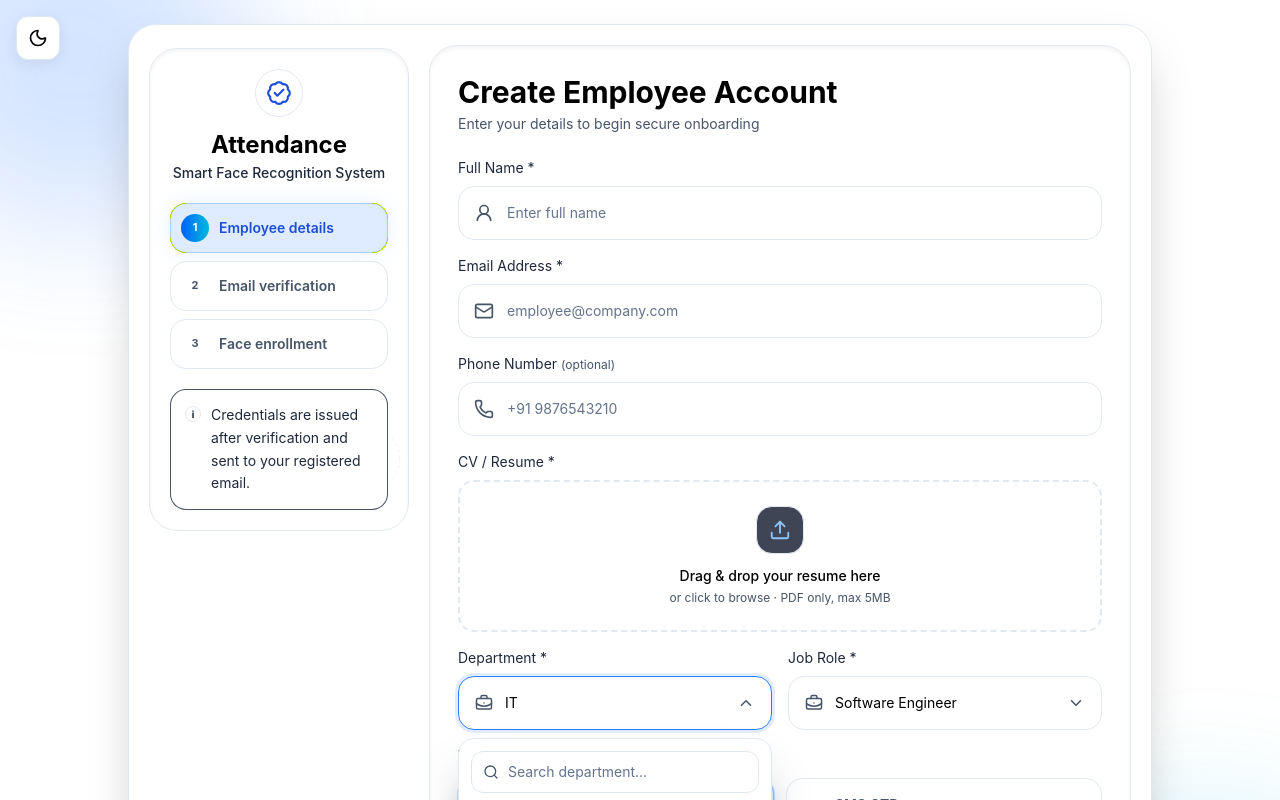
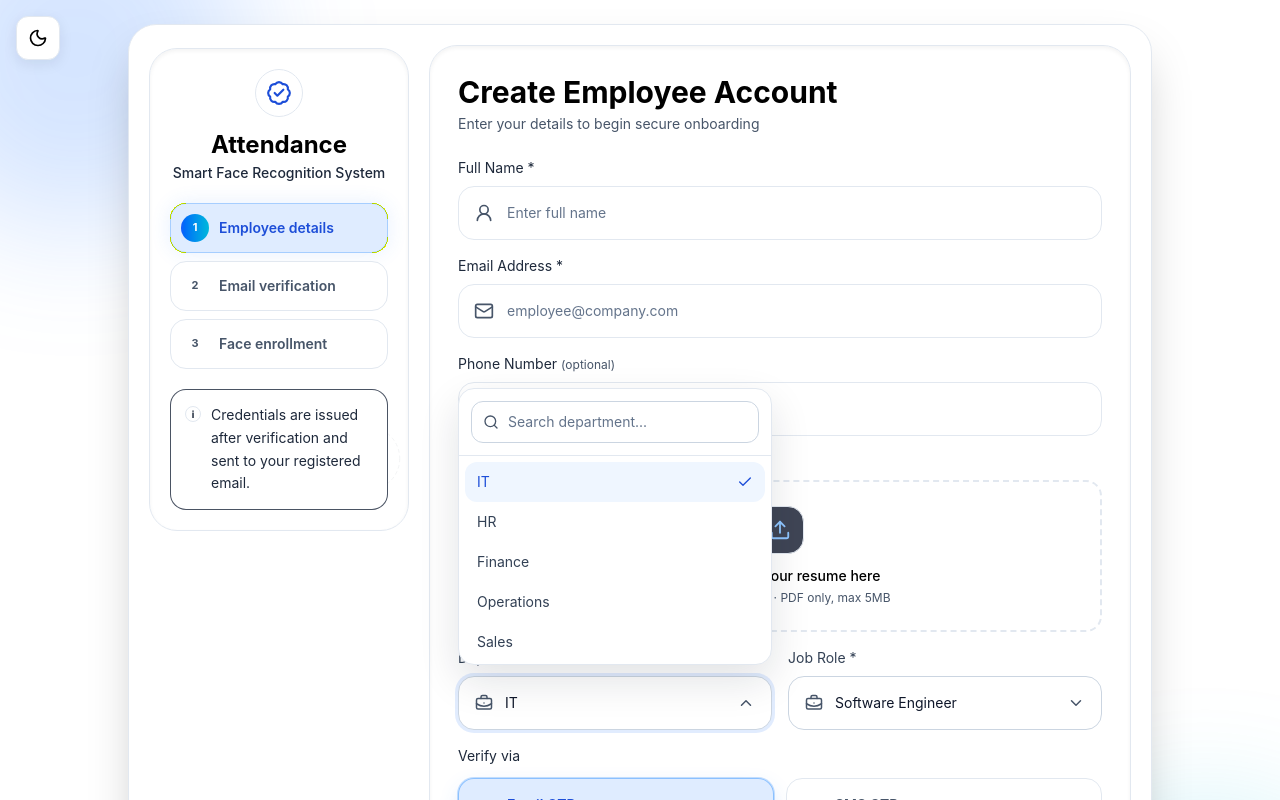
Before and after one commit to gurbhej23/AttendanceFaceAuth, a React (Vite) app in the folder frontend/frontend/: page /register in a window 1280 px wide. Both pictures are taken after a click on the button "IT". Shown: the top 800 px of the page. Built offline with nearby package versions, Linux system fonts and the light colour scheme; no server answers.

Commit message:
fix issues

```diff
--- a/frontend/frontend/src/components/auth/SearchableSelect.tsx
+++ b/frontend/frontend/src/components/auth/SearchableSelect.tsx
@@ -1,4 +1,12 @@
-import { useEffect, useMemo, useRef, useState } from "react";
+import {
+  useCallback,
+  useEffect,
+  useLayoutEffect,
+  useMemo,
+  useRef,
+  useState,
+} from "react";
+import { createPortal } from "react-dom";
 import { Check, ChevronDown, Search } from "lucide-react";
 
 interface Props {
@@ -10,6 +18,11 @@ interface Props {
   icon?: React.ReactNode;
 }
 
+const PANEL_EST_HEIGHT = 280;
+const VIEWPORT_PAD = 12;
+
+type PanelPos = { top: number; left: number; width: number };
+
 export default function SearchableSelect({
   label,
   value,
@@ -20,7 +33,13 @@ export default function SearchableSelect({
 }: Props) {
   const [open, setOpen] = useState(false);
   const [query, setQuery] = useState("");
-  const rootRef = useRef<HTMLDivElement>(null);
+  const triggerRef = useRef<HTMLDivElement>(null);
+  const panelRef = useRef<HTMLDivElement>(null);
+  const [panelPos, setPanelPos] = useState<PanelPos>({
+    top: 0,
+    left: 0,
+    width: 280,
+  });
 
   const filtered = useMemo(() => {
     const q = query.trim().toLowerCase();
@@ -28,42 +47,87 @@ export default function SearchableSelect({
     return options.filter((opt) => opt.toLowerCase().includes(q));
   }, [options, query]);
 
+  const updatePanelPosition = useCallback(() => {
+    const trigger = triggerRef.current;
+    if (!trigger) return;
+
+    const rect = trigger.getBoundingClientRect();
+    const width = rect.width;
+    let left = rect.left;
+    let top = rect.bottom + 8;
+
+    if (left + width > window.innerWidth - VIEWPORT_PAD) {
+      left = window.innerWidth - width - VIEWPORT_PAD;
+    }
+    left = Math.max(VIEWPORT_PAD, left);
+
+    const spaceBelow = window.innerHeight - rect.bottom;
+    if (spaceBelow < PANEL_EST_HEIGHT && rect.top > PANEL_EST_HEIGHT) {
+      top = rect.top - PANEL_EST_HEIGHT - 8;
+    }
+
+    setPanelPos({ top, left, width });
+  }, []);
+
+  const closeMenu = useCallback(() => {
+    setOpen(false);
+    setQuery("");
+  }, []);
+
+  useLayoutEffect(() => {
+    if (!open) return;
+    updatePanelPosition();
+  }, [open, updatePanelPosition]);
+
+  useEffect(() => {
+    if (!open) return;
+
+    const onReposition = () => updatePanelPosition();
+    window.addEventListener("resize", onReposition);
+    window.addEventListener("scroll", onReposition, true);
+
+    return () => {
+      window.removeEventListener("resize", onReposition);
+      window.removeEventListener("scroll", onReposition, true);
+    };
+  }, [open, updatePanelPosition]);
+
   useEffect(() => {
     const onDocClick = (e: MouseEvent) => {
-      if (!rootRef.current?.contains(e.target as Node)) {
-        setOpen(false);
-        setQuery("");
+      const target = e.target as Node;
+      if (
+        triggerRef.current?.contains(target) ||
+        panelRef.current?.contains(target)
+      ) {
+        return;
       }
+      closeMenu();
     };
+
+    const onKey = (e: KeyboardEvent) => {
+      if (e.key === "Escape") closeMenu();
+    };
+
     document.addEventListener("mousedown", onDocClick);
-    return () => document.removeEventListener("mousedown", onDocClick);
-  }, []);
+    document.addEventListener("keydown", onKey);
+    return () => {
+      document.removeEventListener("mousedown", onDocClick);
+      document.removeEventListener("keydown", onKey);
+    };
+  }, [closeMenu]);
 
-  return (
-    <label className="block text-sm text-slate-300">
-      {label}
-      <div ref={rootRef} className="relative mt-2">
-        <button
-          type="button"
-          onClick={() => setOpen((v) => !v)}
-          className={`flex w-full items-center gap-3 rounded-2xl border bg-slate-950/80 p-4 text-left text-white outline-none transition-all duration-300 ease-[cubic-bezier(0.25,1,0.5,1)] ${
-            open
-              ? "border-blue-500 shadow-[0_0_0_3px_rgba(59,130,246,0.15)]"
-              : "border-slate-700 hover:border-slate-600"
-          }`}
+  const panel =
+    open &&
+    createPortal(
+      <div
+        ref={panelRef}
+        style={{
+          top: panelPos.top,
+          left: panelPos.left,
+          width: panelPos.width,
+        }}
+        className="search-select-menu search-select-menu-portal fixed z-[110] overflow-hidden rounded-2xl border border-slate-700 bg-slate-900 shadow-2xl"
       >
-          {icon && <span className="shrink-0 text-slate-400">{icon}</span>}
-          <span className="min-w-0 flex-1 truncate">{value}</span>
-          <ChevronDown
-            size={18}
-            className={`shrink-0 text-slate-400 transition-transform duration-300 ${
-              open ? "rotate-180" : ""
-            }`}
-          />
-        </button>
-
-        {open && (
-          <div className="search-select-menu absolute z-30 mt-2 w-full overflow-hidden rounded-2xl border border-slate-700 bg-slate-900 shadow-2xl">
         <div className="border-b border-slate-700/80 p-3">
           <div className="relative">
             <Search
@@ -75,7 +139,7 @@ export default function SearchableSelect({
               value={query}
               onChange={(e) => setQuery(e.target.value)}
               placeholder={placeholder}
-                  className="w-full rounded-xl border border-slate-700 bg-slate-950 py-2.5 pl-9 pr-3 text-sm text-white outline-none transition focus:border-blue-500"
+              className="search-select-input w-full rounded-xl border border-slate-700 bg-slate-950 py-2.5 pl-9 pr-3 text-sm text-white outline-none transition focus:border-blue-500"
               autoFocus
             />
           </div>
@@ -94,8 +158,7 @@ export default function SearchableSelect({
                     type="button"
                     onClick={() => {
                       onChange(opt);
-                          setOpen(false);
-                          setQuery("");
+                      closeMenu();
                     }}
                     className={`flex w-full items-center justify-between rounded-xl px-3 py-2.5 text-left text-sm transition-colors duration-200 ${
                       selected
@@ -111,8 +174,40 @@ export default function SearchableSelect({
             })
           )}
         </ul>
-          </div>
-        )}
+      </div>,
+      document.body,
+    );
+
+  return (
+    <label className="search-select-field block min-w-0 text-sm text-slate-300">
+      {label}
+      <div ref={triggerRef} className="relative mt-2 min-w-0">
+        <button
+          type="button"
+          onClick={() => {
+            if (open) {
+              closeMenu();
+              return;
+            }
+            setOpen(true);
+            requestAnimationFrame(updatePanelPosition);
+          }}
+          className={`search-select-trigger flex w-full min-w-0 items-center gap-3 rounded-2xl border bg-slate-950/80 p-4 text-left text-white outline-none transition-all duration-300 ease-[cubic-bezier(0.25,1,0.5,1)] ${
+            open
+              ? "border-blue-500 shadow-[0_0_0_3px_rgba(59,130,246,0.15)]"
+              : "border-slate-700 hover:border-slate-600"
+          }`}
+        >
+          {icon && <span className="shrink-0 text-slate-400">{icon}</span>}
+          <span className="min-w-0 flex-1 truncate">{value}</span>
+          <ChevronDown
+            size={18}
+            className={`shrink-0 text-slate-400 transition-transform duration-300 ${
+              open ? "rotate-180" : ""
+            }`}
+          />
+        </button>
+        {panel}
       </div>
     </label>
   );
--- /dev/null
+++ b/frontend/frontend/src/constants/departments.ts
@@ -0,0 +1,91 @@
+export const DEPARTMENTS = [
+  "IT",
+  "HR",
+  "Finance",
+  "Operations",
+  "Sales",
+  "Marketing",
+] as const;
+
+export type Department = (typeof DEPARTMENTS)[number];
+
+export const DEPARTMENT_JOB_ROLES: Record<string, string[]> = {
+  IT: [
+    "Software Engineer",
+    "Frontend Developer",
+    "Backend Developer",
+    "Full Stack Developer",
+    "DevOps Engineer",
+    "QA Engineer",
+    "UI/UX Designer",
+    "Project Manager",
+    "Team Lead",
+    "Intern",
+  ],
+  HR: [
+    "HR Executive",
+    "HR Manager",
+    "Recruiter",
+    "Talent Acquisition Specialist",
+    "Intern",
+  ],
+  Finance: [
+    "Accountant",
+    "Financial Analyst",
+    "Finance Manager",
+    "Accounts Executive",
+    "Intern",
+  ],
+  Operations: [
+    "Operations Executive",
+    "Operations Manager",
+    "Logistics Coordinator",
+    "Admin Executive",
+    "Intern",
+  ],
+  Sales: [
+    "Sales Executive",
+    "Sales Manager",
+    "Business Development Executive",
+    "Account Manager",
+    "Intern",
+  ],
+  Marketing: [
+    "Marketing Executive",
+    "Marketing Manager",
+    "Content Writer",
+    "Social Media Manager",
+    "Digital Marketing Specialist",
+    "Intern",
+  ],
+  General: ["Executive", "Manager", "Intern"],
+};
+
+const DEFAULT_DEPARTMENT = "IT";
+
+export function getJobRolesForDepartment(
+  department: string,
+  currentRole?: string,
+): string[] {
+  const roles = [
+    ...(DEPARTMENT_JOB_ROLES[department] ??
+      DEPARTMENT_JOB_ROLES[DEFAULT_DEPARTMENT]),
+  ];
+  if (currentRole && !roles.includes(currentRole)) {
+    roles.unshift(currentRole);
+  }
+  return roles;
+}
+
+export function pickDesignationForDepartment(
+  department: string,
+  currentDesignation: string,
+): string {
+  const roles = getJobRolesForDepartment(department);
+  if (roles.includes(currentDesignation)) return currentDesignation;
+  return roles[0] ?? "";
+}
+
+export const ALL_JOB_ROLES = Array.from(
+  new Set(Object.values(DEPARTMENT_JOB_ROLES).flat()),
+).sort();
--- a/frontend/frontend/src/pages/admin/AdminCreateEmployee.tsx
+++ b/frontend/frontend/src/pages/admin/AdminCreateEmployee.tsx
@@ -1,39 +1,18 @@
-// src/pages/AdminCreateEmployee.tsx
 import { useState, useRef, useEffect } from "react";
 import { useNavigate } from "react-router-dom";
 import Webcam from "react-webcam";
 import API from "../../services/api";
 import Button from "../../components/common/Button";
 import { ArrowLeft } from "lucide-react";
+import {
+  DEPARTMENTS,
+  getJobRolesForDepartment,
+  pickDesignationForDepartment,
+} from "../../constants/departments";
 
 type BorderStatus = "idle" | "scanning" | "success" | "error";
 
-const DEPARTMENTS = [
-  "IT",
-  "HR",
-  "Finance",
-  "Operations",
-  "Sales",
-  "Marketing",
-  "General",
-];
-const DESIGNATIONS = [
-  "Software Engineer",
-  "Frontend Developer",
-  "Backend Developer",
-  "Full Stack Developer",
-  "DevOps Engineer",
-  "QA Engineer",
-  "UI/UX Designer",
-  "Project Manager",
-  "HR Executive",
-  "Accountant",
-  "Operations Executive",
-  "Sales Executive",
-  "Intern",
-  "Team Lead",
-  "Manager",
-];
+const ADMIN_DEPARTMENTS = [...DEPARTMENTS, "General"] as const;
 
 interface CreatedEmployee {
   employee_id: string;
@@ -490,12 +469,20 @@ export default function AdminCreateEmployee() {
               </label>
               <select
                 value={form.department}
-                onChange={(e) =>
-                  setForm({ ...form, department: e.target.value })
-                }
+                onChange={(e) => {
+                  const department = e.target.value;
+                  setForm((prev) => ({
+                    ...prev,
+                    department,
+                    designation: pickDesignationForDepartment(
+                      department,
+                      prev.designation,
+                    ),
+                  }));
+                }}
                 className="w-full p-4 rounded-2xl bg-slate-900 border border-slate-700 text-white outline-none focus:border-blue-500 transition"
               >
-                {DEPARTMENTS.map((d) => (
+                {ADMIN_DEPARTMENTS.map((d) => (
                   <option key={d} value={d}>
                     {d}
                   </option>
@@ -513,11 +500,13 @@ export default function AdminCreateEmployee() {
                 }
                 className="w-full p-4 rounded-2xl bg-slate-900 border border-slate-700 text-white outline-none focus:border-blue-500 transition"
               >
-                {DESIGNATIONS.map((d) => (
+                {getJobRolesForDepartment(form.department, form.designation).map(
+                  (d) => (
                   <option key={d} value={d}>
                     {d}
                   </option>
-                ))}
+                ),
+                )}
               </select>
             </div>
           </div>
--- a/frontend/frontend/src/pages/admin/AdminEmployees.tsx
+++ b/frontend/frontend/src/pages/admin/AdminEmployees.tsx
@@ -4,23 +4,7 @@ import API from "../../services/api";
 import Input from "../../components/common/Input";
 import Button from "../../components/common/Button";
 import { isAdminOrHR } from "../../utils/auth";
-
-const DEPARTMENTS = ["IT", "HR", "Finance", "Operations", "Sales", "Marketing"];
-const JOB_ROLES = [
-  "Software Engineer",
-  "Frontend Developer",
-  "Backend Developer",
-  "QA Engineer",
-  "HR Executive",
-  "Accountant",
-  "Operations Executive",
-  "Sales Executive",
-  "Full Stack Developer",
-  "DevOps Engineer",
-  "UI/UX Designer",
-  "Intern",
-  "Project Manager",
-];
+import { ALL_JOB_ROLES, DEPARTMENTS } from "../../constants/departments";
 
 interface Employee {
   employee_id: string;
@@ -361,7 +345,7 @@ export default function AdminEmployees() {
                   }
                   className="mt-2 w-full rounded-2xl border border-slate-700 bg-slate-950 p-3 text-white outline-none focus:border-blue-500"
                 >
-                  {JOB_ROLES.map((item) => (
+                  {ALL_JOB_ROLES.map((item) => (
                     <option key={item} value={item}>
                       {item}
                     </option>
--- a/frontend/frontend/src/pages/admin/AdminProfile.tsx
+++ b/frontend/frontend/src/pages/admin/AdminProfile.tsx
@@ -1,6 +1,7 @@
 import {
   useCallback,
   useEffect,
+  useMemo,
   useRef,
   useState,
 } from "react";
@@ -17,23 +18,11 @@ import SearchableSelect from "../../components/auth/SearchableSelect";
 import CvDropZone from "../../components/auth/CvDropZone";
 import { getMediaUrl } from "../../utils/chatHelpers";
 import { ArrowLeft, BriefcaseBusiness, Camera, Download, FileText, X } from "lucide-react";
-
-const DEPARTMENTS = ["IT", "HR", "Finance", "Operations", "Sales", "Marketing"];
-const JOB_ROLES = [
-  "Software Engineer",
-  "Frontend Developer",
-  "Backend Developer",
-  "QA Engineer",
-  "HR Executive",
-  "Accountant",
-  "Operations Executive",
-  "Sales Executive",
-  "Full Stack Developer",
-  "DevOps Engineer",
-  "UI/UX Designer",
-  "Intern",
-  "Project Manager",
-];
+import {
+  DEPARTMENTS,
+  getJobRolesForDepartment,
+  pickDesignationForDepartment,
+} from "../../constants/departments";
 
 interface EmployeeProfile {
   employee_id: string;
@@ -80,6 +69,16 @@ export default function AdminProfile() {
   const [selectedImage, setSelectedImage] = useState<string | null>(null);
 
   const employeeId = localStorage.getItem("employee_id") || "";
+
+  const jobRoleOptions = useMemo(
+    () => getJobRolesForDepartment(department, designation),
+    [department, designation],
+  );
+
+  const handleDepartmentChange = (next: string) => {
+    setDepartment(next);
+    setDesignation((current) => pickDesignationForDepartment(next, current));
+  };
 
   const showToast = (msg: string, ok = true) => {
     setToast({ msg, ok });
@@ -452,7 +451,7 @@ export default function AdminProfile() {
                 Update your personal and role information
               </p>
               <div className="grid gap-4 md:grid-cols-2">
-                <label className="text-sm text-slate-400">
+                <label className="min-w-0 text-sm text-slate-400">
                   Full name
                   <Input
                     value={name}
@@ -460,7 +459,7 @@ export default function AdminProfile() {
                     className={fieldClass}
                   />
                 </label>
-                <label className="text-sm text-slate-400">
+                <label className="min-w-0 text-sm text-slate-400">
                   Phone
                   <Input
                     value={phone}
@@ -468,22 +467,26 @@ export default function AdminProfile() {
                     className={fieldClass}
                   />
                 </label>
+                <div className="min-w-0">
                   <SearchableSelect
                     label="Department *"
                     value={department}
-                  options={DEPARTMENTS}
-                  onChange={setDepartment}
+                    options={[...DEPARTMENTS]}
+                    onChange={handleDepartmentChange}
                     icon={<BriefcaseBusiness size={18} />}
                     placeholder="Search department..."
                   />
+                </div>
+                <div className="min-w-0">
                   <SearchableSelect
                     label="Job Role *"
                     value={designation}
-                  options={JOB_ROLES}
+                    options={jobRoleOptions}
                     onChange={setDesignation}
                     icon={<BriefcaseBusiness size={18} />}
                     placeholder="Search role..."
                   />
+                </div>
               </div>
               <Button
                 text={saving ? "Saving..." : "Save profile"}
--- a/frontend/frontend/src/pages/auth/RegisterEmployeeView.tsx
+++ b/frontend/frontend/src/pages/auth/RegisterEmployeeView.tsx
@@ -14,35 +14,16 @@ import {
   UserRound,
 } from "lucide-react";
 import type { RefObject } from "react";
+import { useMemo } from "react";
+import {
+  DEPARTMENTS,
+  getJobRolesForDepartment,
+  pickDesignationForDepartment,
+} from "../../constants/departments";
 
 type Step = "form" | "otp" | "face";
 type VerifyMethod = "email" | "phone";
 type BorderStatus = "idle" | "scanning" | "success" | "error";
-
-const DEPARTMENTS = [
-  "IT",
-  "HR",
-  "Finance",
-  "Operations",
-  "Sales",
-  "Marketing",
-];
-
-const JOB_ROLES = [
-  "Software Engineer",
-  "Frontend Developer",
-  "Backend Developer",
-  "QA Engineer",
-  "HR Executive",
-  "Accountant",
-  "Operations Executive",
-  "Sales Executive",
-  "Full Stack Developer",
-  "DevOps Engineer",
-  "UI/UX Designer",
-  "Intern",
-  "Project Manager",
-];
 
 export interface RegisterViewProps {
   step: Step;
@@ -141,6 +122,11 @@ export default function RegisterEmployeeView(props: RegisterViewProps) {
     canvasRef,
     overlay,
   } = props;
+
+  const jobRoleOptions = useMemo(
+    () => getJobRolesForDepartment(formData.department, formData.designation),
+    [formData.department, formData.designation],
+  );
 
   return (
     <>
@@ -244,9 +230,16 @@ export default function RegisterEmployeeView(props: RegisterViewProps) {
                 <SearchableSelect
                   label="Department *"
                   value={formData.department}
-                  options={DEPARTMENTS}
+                  options={[...DEPARTMENTS]}
                   onChange={(department) =>
-                    setFormData({ ...formData, department })
+                    setFormData((prev) => ({
+                      ...prev,
+                      department,
+                      designation: pickDesignationForDepartment(
+                        department,
+                        prev.designation,
+                      ),
+                    }))
                   }
                   icon={<BriefcaseBusiness size={18} />}
                   placeholder="Search department..."
@@ -254,9 +247,9 @@ export default function RegisterEmployeeView(props: RegisterViewProps) {
                 <SearchableSelect
                   label="Job Role *"
                   value={formData.designation}
-                  options={JOB_ROLES}
+                  options={jobRoleOptions}
                   onChange={(designation) =>
-                    setFormData({ ...formData, designation })
+                    setFormData((prev) => ({ ...prev, designation }))
                   }
                   icon={<BriefcaseBusiness size={18} />}
                   placeholder="Search role..."
--- a/frontend/frontend/src/pages/employee/Profile.tsx
+++ b/frontend/frontend/src/pages/employee/Profile.tsx
@@ -1,6 +1,7 @@
 import {
   useCallback,
   useEffect,
+  useMemo,
   useRef,
   useState,
 } from "react";
@@ -17,23 +18,11 @@ import SearchableSelect from "../../components/auth/SearchableSelect";
 import CvDropZone from "../../components/auth/CvDropZone";
 import { getMediaUrl } from "../../utils/chatHelpers";
 import { ArrowLeft, BriefcaseBusiness, Camera, Download, FileText, X } from "lucide-react";
-
-const DEPARTMENTS = ["IT", "HR", "Finance", "Operations", "Sales", "Marketing"];
-const JOB_ROLES = [
-  "Software Engineer",
-  "Frontend Developer",
-  "Backend Developer",
-  "QA Engineer",
-  "HR Executive",
-  "Accountant",
-  "Operations Executive",
-  "Sales Executive",
-  "Full Stack Developer",
-  "DevOps Engineer",
-  "UI/UX Designer",
-  "Intern",
-  "Project Manager",
-];
+import {
+  DEPARTMENTS,
+  getJobRolesForDepartment,
+  pickDesignationForDepartment,
+} from "../../constants/departments";
 
 interface EmployeeProfile {
   employee_id: string;
@@ -80,6 +69,16 @@ export default function Profile() {
   const [selectedImage, setSelectedImage] = useState<string | null>(null);
 
   const employeeId = localStorage.getItem("employee_id") || "";
+
+  const jobRoleOptions = useMemo(
+    () => getJobRolesForDepartment(department, designation),
+    [department, designation],
+  );
+
+  const handleDepartmentChange = (next: string) => {
+    setDepartment(next);
+    setDesignation((current) => pickDesignationForDepartment(next, current));
+  };
 
   const showToast = (msg: string, ok = true) => {
     setToast({ msg, ok });
@@ -450,7 +449,7 @@ export default function Profile() {
                 Update your personal and role information
               </p>
               <div className="grid gap-4 md:grid-cols-2">
-                <label className="text-sm text-slate-400">
+                <label className="min-w-0 text-sm text-slate-400">
                   Full name
                   <Input
                     value={name}
@@ -458,7 +457,7 @@ export default function Profile() {
                     className={fieldClass}
                   />
                 </label>
-                <label className="text-sm text-slate-400">
+                <label className="min-w-0 text-sm text-slate-400">
                   Phone
                   <Input
                     value={phone}
@@ -466,22 +465,26 @@ export default function Profile() {
                     className={fieldClass}
                   />
                 </label>
+                <div className="min-w-0">
                   <SearchableSelect
                     label="Department *"
                     value={department}
-                  options={DEPARTMENTS}
-                  onChange={setDepartment}
+                    options={[...DEPARTMENTS]}
+                    onChange={handleDepartmentChange}
                     icon={<BriefcaseBusiness size={18} />}
                     placeholder="Search department..."
                   />
+                </div>
+                <div className="min-w-0">
                   <SearchableSelect
                     label="Job Role *"
                     value={designation}
-                  options={JOB_ROLES}
+                    options={jobRoleOptions}
                     onChange={setDesignation}
                     icon={<BriefcaseBusiness size={18} />}
                     placeholder="Search role..."
                   />
+                </div>
               </div>
               <Button
                 text={saving ? "Saving..." : "Save profile"}
--- a/frontend/frontend/src/theme.css
+++ b/frontend/frontend/src/theme.css
@@ -907,6 +907,46 @@ html.light .notification-item .bg-emerald-500\/20 {
   background-color: #ecfdf5 !important;
 }
 
+/* Profile searchable selects */
+html.light .search-select-trigger {
+  background-color: #ffffff !important;
+  border-color: #cbd5e1 !important;
+  color: #0f172a !important;
+}
+
+html.light .search-select-trigger:hover {
+  border-color: #94a3b8 !important;
+}
+
+html.light .search-select-menu {
+  background-color: #ffffff !important;
+  border-color: #e2e8f0 !important;
+  box-shadow: 0 16px 40px rgb(15 23 42 / 0.12) !important;
+}
+
+html.light .search-select-input {
+  background-color: #ffffff !important;
+  border-color: #cbd5e1 !important;
+  color: #0f172a !important;
+}
+
+html.light .search-select-field .text-slate-300,
+html.light .search-select-field {
+  color: #334155 !important;
+}
+
+html.light .search-select-menu .text-slate-300 {
+  color: #334155 !important;
+}
+
+html.light .search-select-menu .text-blue-200 {
+  color: #1d4ed8 !important;
+}
+
+html.light .search-select-menu .bg-blue-500\/15 {
+  background-color: #eff6ff !important;
+}
+
 html.light .dash-modal-card .text-slate-300 {
   color: #334155 !important;
 }
```
Also changed, not shown: frontend/frontend/src/components/dashboard/AttendanceTable.tsx (+5 -6 lines). Lines whose indentation alone changed are shown as unchanged.
